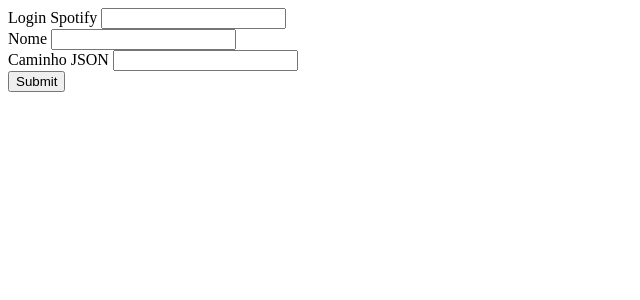
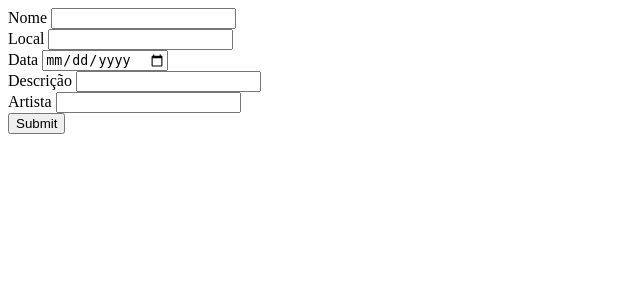
Before and after one commit to larissaavila/ShowTime, a PHP site: page /funcoes.php in a window 1280 px wide. Shown: the top 300 px of the page, without its empty margins (0-640 px from the left). Run offline with PHP 8.4, Linux system fonts and the light colour scheme.

Commit message:
Add files via upload

```diff
--- a/funcoes.php
+++ b/funcoes.php
@@ -106,19 +106,35 @@ function insereArtista($nome, $genres){
     	}
     }
 };
-if(!empty($_POST['login']) && !empty($_POST['nome']) && !empty($_POST['caminho'])){
-	lerUsuario($_POST['caminho'], $_POST['login'], $_POST['nome']);
+
+function insereEvento($nome, $local, $data, $descricao, $artista){
+    $procura = find('artista', $artista);
+	if($procura==null){
+	    insereArtista($artista, null);
+	}
+	$dados['Nome'] = $nome;
+	$dados['Local'] = $local;
+	$dados['Data'] = $data;
+	$dados['Descricao'] = $descricao;
+	$dados['Artista'] = $artista;
+
+	save('evento', $dados);
+};
+
+if(!empty($_POST['nome']) && !empty($_POST['local']) && !empty($_POST['data']) && !empty($_POST['descricao']) && !empty($_POST['artista'])){
+	insereEvento($_POST['nome'], $_POST['local'], $_POST['data'], $_POST['descricao'], $_POST['artista']);
 }
 else{?>
 	<meta http-equiv="content-type" content="text/html;charset=utf-8" />
 	<form method="post" action="">
-	<label>Login Spotify</label> <input type="text" name="login"> <br>
 	<label>Nome</label> <input type="text" name="nome"> <br>
-	<label>Caminho JSON</label> <input type="text" name="caminho"> <br>
+	<label>Local</label> <input type="text" name="local"> <br>
+	<label>Data</label> <input type="date" name="data"> <br>
+	<label>Descrição</label> <input type="text" name="descricao"> <br>
+	<label>Artista</label> <input type="text" name="artista"> <br>
 	<input type="submit">
 	</form>
 
 <?php }
 
-
 ?>
```
Also changed, not shown: database.php (+16 -160 lines).
